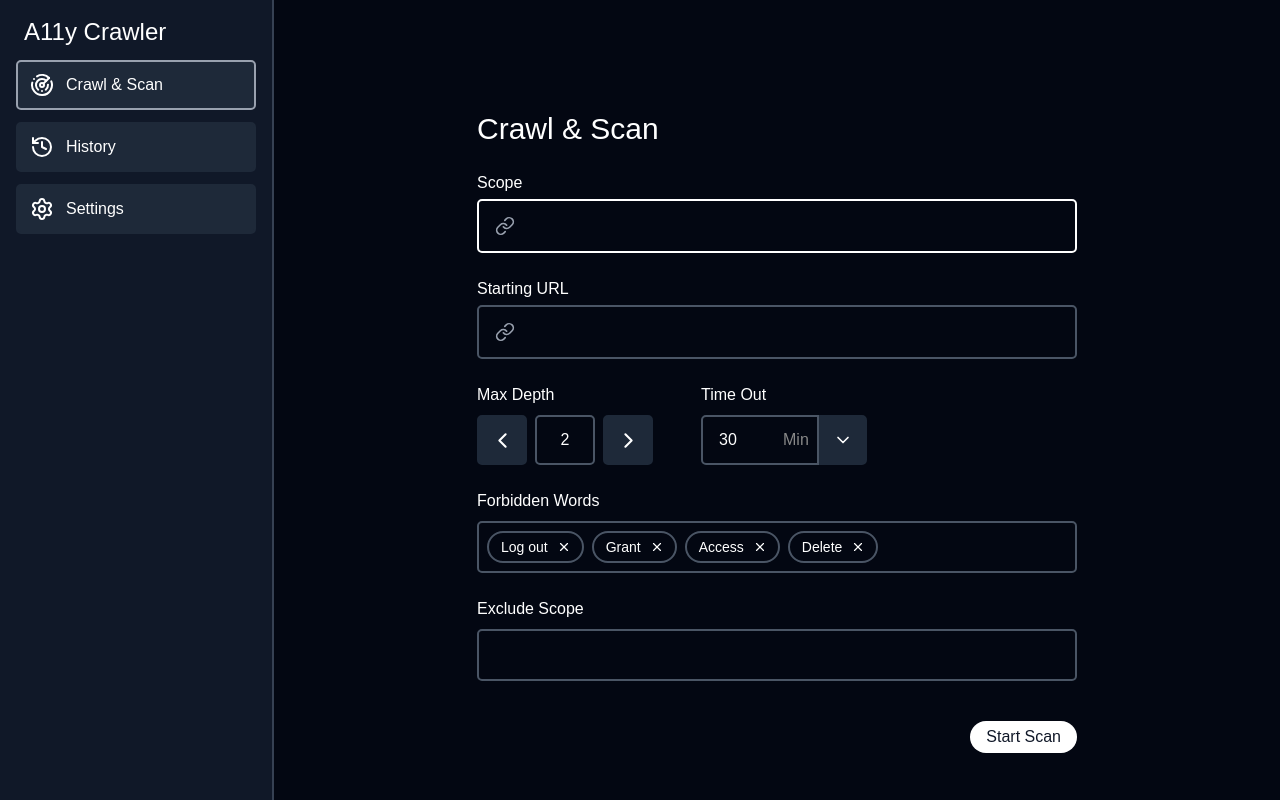
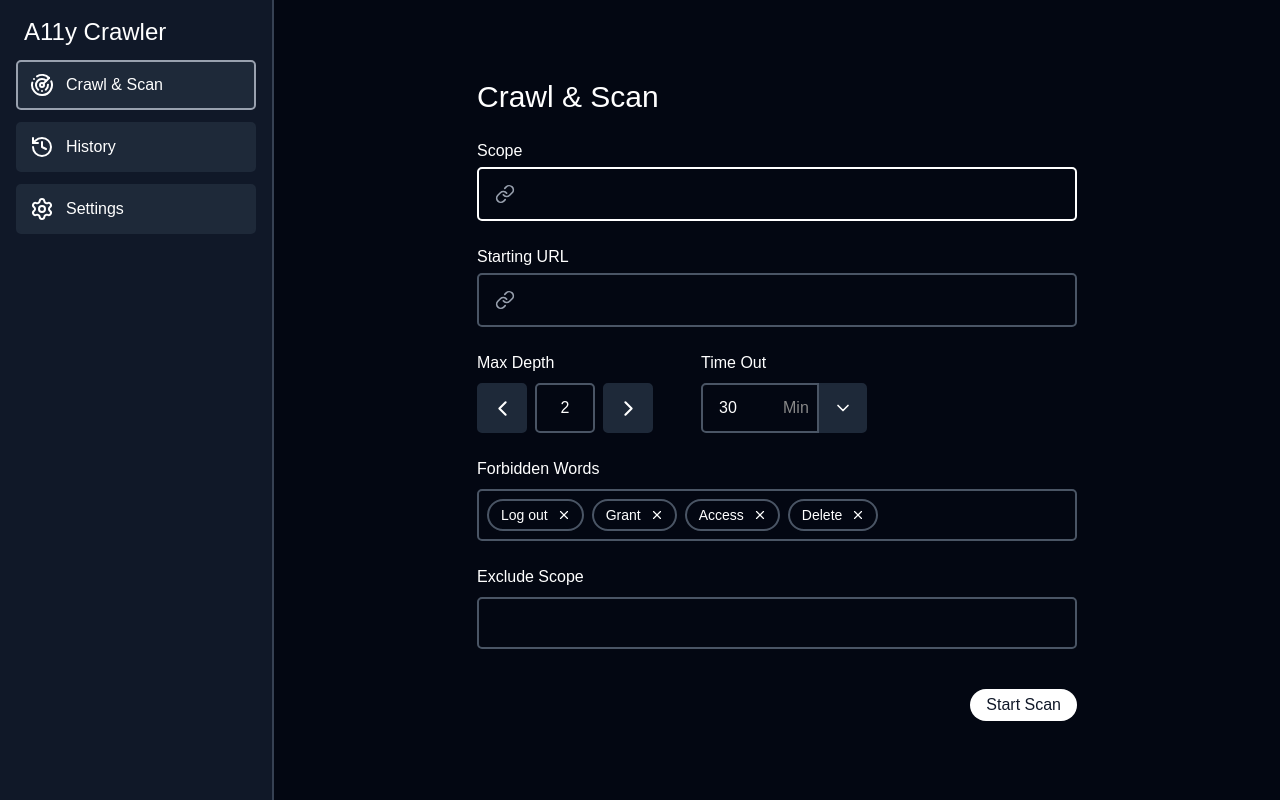
Before and after one commit to harryg02/a11y-crawler, a Next.js app: page / in a window 1280 px wide. Built offline with nearby package versions, Linux system fonts and the light colour scheme; a web font is replaced by a local one.

Commit message:
style: remove padding from main content container in page layout

```diff
--- a/app/page.tsx
+++ b/app/page.tsx
@@ -26,7 +26,7 @@ export default function Page() {
       </aside>
 
       {/* Main content */}
-      <main className="flex-1 p-8 bg-gray-950 overflow-y-auto">
+      <main className="flex-1 bg-gray-950 overflow-y-auto">
         {/* Keep CrawlScan mounted but hidden when not active so state persists */}
         <div className={view === 'crawl' ? '' : 'hidden'}>
           <CrawlScan
```
